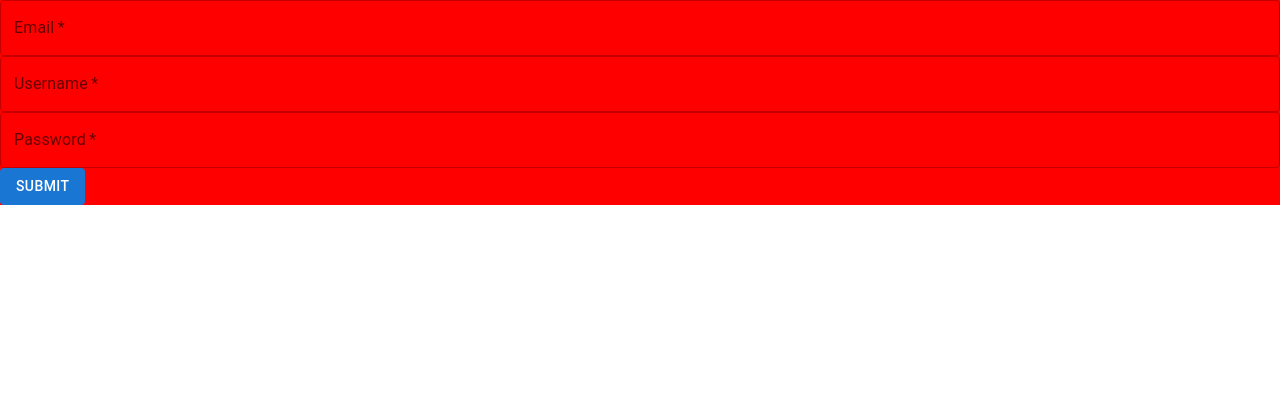
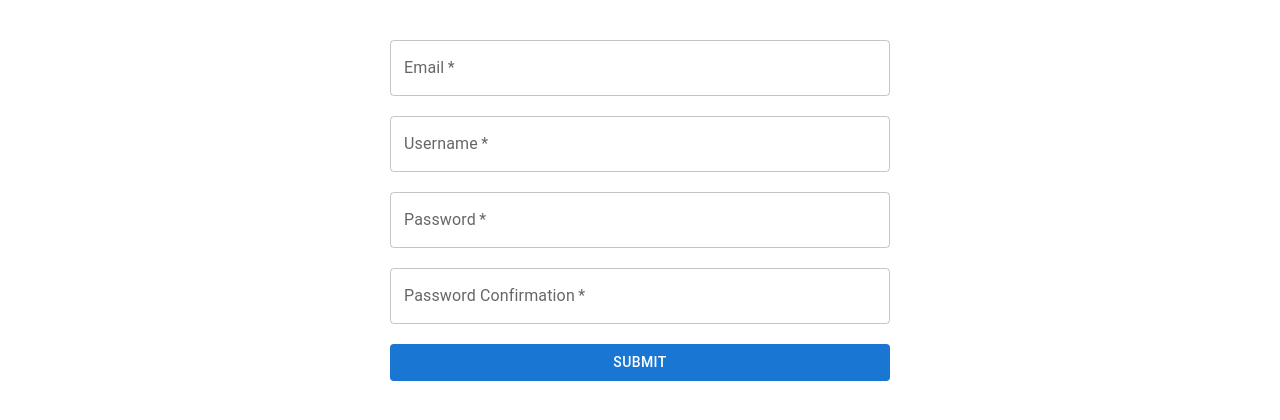
Before and after one commit to huytran17/workspace, a React (Create React App) app in the folder dashboard/: page /auth/registration in a window 1280 px wide. Shown: the top 420 px of the page. Built offline with nearby package versions, Linux system fonts and the light colour scheme.

Commit message:
[Draft] registration form

```diff
--- a/dashboard/src/components/auth/registration/BaseRegistrationForm.tsx
+++ b/dashboard/src/components/auth/registration/BaseRegistrationForm.tsx
@@ -7,24 +7,27 @@ const BaseRegistrationForm: FC<{}> = () => {
     <div className="registration">
       <Box component="form" noValidate autoComplete="off">
         <FormGroup>
-          <TextField
-            label="Email"
-            variant="outlined"
-            type="email"
-            required={true}
-          />
-          <TextField label="Username" variant="outlined" required={true} />
+          <TextField label="Email" variant="outlined" type="email" required />
+          <TextField label="Username" variant="outlined" required />
           <TextField
             label="Password"
             variant="outlined"
             type="password"
-            required={true}
+            required
+          />
+          <TextField
+            label="Password Confirmation"
+            variant="outlined"
+            type="password"
+            required
           />
         </FormGroup>
 
-        <Button variant="contained" disableElevation>
-          Submit
-        </Button>
+        <FormGroup>
+          <Button variant="contained" disableElevation>
+            Submit
+          </Button>
+        </FormGroup>
       </Box>
     </div>
   );
--- a/dashboard/src/components/auth/registration/style.scss
+++ b/dashboard/src/components/auth/registration/style.scss
@@ -1,3 +1,17 @@
+@import "@/styles/functions";
+
 .registration {
-  background-color: red;
+  form {
+    max-width: toRem(500);
+    padding: toRem(10);
+    margin: toRem(30) auto 0 auto;
+    .MuiFormGroup-root {
+      &:first-child {
+        gap: toRem(20);
+      }
+      &:last-child {
+        margin-top: toRem(20);
+      }
+    }
+  }
 }
```
